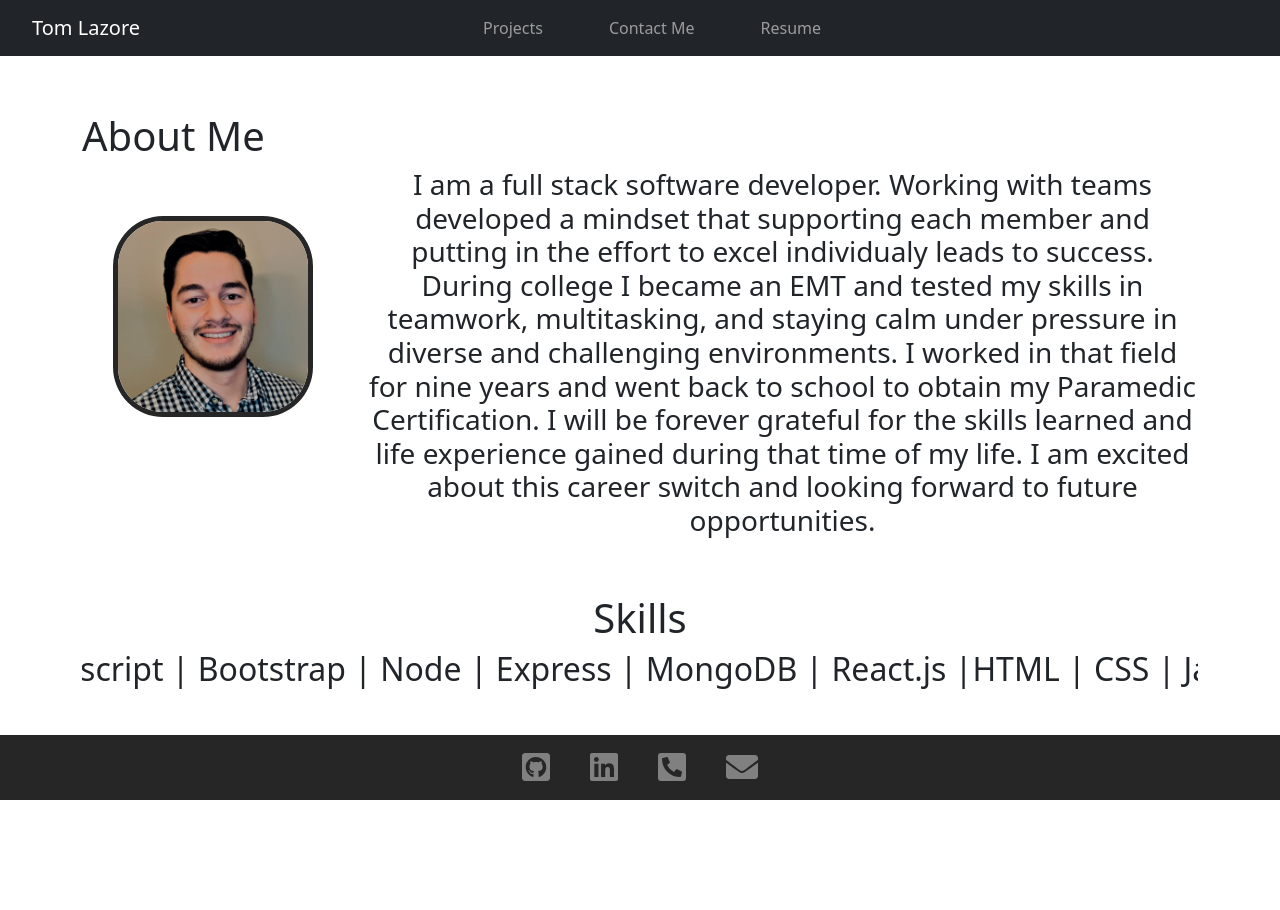
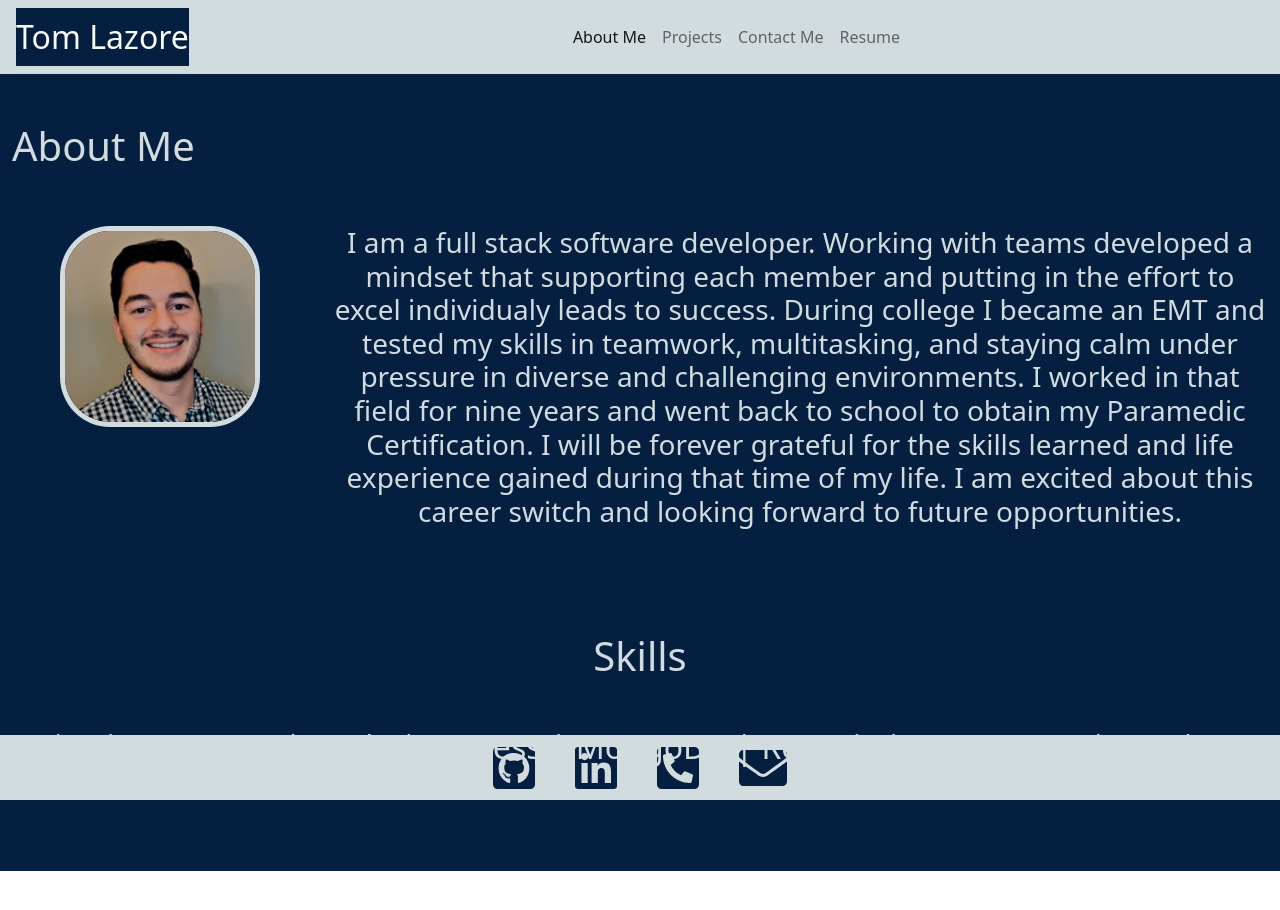
Before and after one commit to tlaze/React-Portfolio, a React (Create React App) app: page / in a window 1280 px wide. Shown: the top 910 px of the page. Before the commit the page ends 800 px from the top, so only its background shows below. Built offline with nearby package versions, Linux system fonts and the light colour scheme; the HTML template or start-up script is replaced by a standard one.

Commit message:
updated styling. Working on Navbar link positioning

```diff
--- a/src/components/AboutMe.js
+++ b/src/components/AboutMe.js
@@ -4,27 +4,21 @@ import profPic from '../assets/images/profilePic.jpg';
 
 function AboutMe() {
     const styles = {
-        bioStyle: {
-            marginTop:'7em',
-            height:'100%',
-        },
         picStyle: {
             height: '200x',
             width: '200px',
             borderRadius: '25%',
-            border: '5px solid #262626',
-            marginTop:'3em',
-            marginBottom:'1em',
-        }
+            border: '5px solid #d2dbde',
+        },
     }
     return(
-        <div className="container" style={styles.bioStyle}>
+        <div className="container-fluid my-5" style={styles.bioStyle}>
                 <h1>About Me</h1>
             <div className="row">
-                <div className="col-md-3 text-center">
+                <div className="col-md-3 text-center my-5">
                     <img src={profPic} alt="Me" style={styles.picStyle}></img>
                 </div>
-                <div className="col-md-9 text-center">
+                <div className="col-md-9 text-center my-5">
                     <h3>
                         I am a full stack software developer. Working with teams developed a mindset that supporting each member and putting in the effort to excel individualy leads to success.
                         During college I became an EMT and tested my skills in teamwork, multitasking, and staying calm under pressure in diverse and challenging environments.
@@ -34,9 +28,9 @@ function AboutMe() {
                 </div>
             </div>
             <div className="row">
-                <div className="col-md-12 text-center my-5 fixed">
+                <div className="col-md-12 text-center my-5">
                     <h1>Skills</h1>
-                    <Marquee className="mb-5">
+                    <Marquee speed={50} gradient={false} pauseOnHover={true} className="my-5">
                         <h2>HTML  |  CSS  |  Javascript  |  Bootstrap  |  Node  |  Express  |  MongoDB  |  React.js  |</h2>
                     </Marquee>
                 </div>
--- a/src/components/ContactMe.js
+++ b/src/components/ContactMe.js
@@ -3,7 +3,8 @@ import React from 'react';
 function ContactMe() {
     const styles = {
         contactStyle: {
-            marginTop:'7em',
+            marginTop:'25px',
+            height:'100%',
         }
     }
     return(
--- a/src/components/Container.js
+++ b/src/components/Container.js
@@ -6,10 +6,10 @@ import NavBar from './Navbar';
 import Footer from './Footer';
 
 function Container() {
-    const [currentPage, setCurrentPage] = useState('home');
+    const [currentPage, setCurrentPage] = useState('about');
 
     const renderPage = () => {
-      if(currentPage === 'home'){
+      if(currentPage === 'about'){
         return <AboutMe />;
       }
       if(currentPage === 'projects'){
@@ -26,6 +26,9 @@ function Container() {
       mainStyle: {
         width: '100%',
         height: '100%',
+        minHeight: '100vh',
+        background: '#051f40',
+        color: '#d2dbde'
       }
     }
 
--- a/src/components/Footer.js
+++ b/src/components/Footer.js
@@ -10,12 +10,12 @@ function Footer() {
     }
 
     const hoverOff = e => {
-        e.target.style.color = 'grey';
+        e.target.style.color = '#051f40';
     }
 
     const styles = {
         footerStyle: {
-            background: '#262626',
+            background: '#d2dbde',
             position: 'fixed',
             bottom: 0,
             height: '65px',
@@ -27,15 +27,15 @@ function Footer() {
         footerIcons: {
             marginLeft: '20px',
             marginRight: '20px',
-            color:'grey',
+            color:'#051f40',
         },
     }
     return(
         <footer style={styles.footerStyle}>
-            <a href='https://github.com/tlaze' target='blank' style={styles.footerIcons} onMouseOver={hoverOn} onMouseLeave={hoverOff}><FontAwesomeIcon icon={faGithubSquare} size="2x" /></a>
-            <a href='https://www.linkedin.com/in/tlaze' target='blank' style={styles.footerIcons} onMouseOver={hoverOn} onMouseLeave={hoverOff}><FontAwesomeIcon icon={faLinkedin} size="2x" /></a>
-            <a href='/' style={styles.footerIcons} onMouseOver={hoverOn} onMouseLeave={hoverOff}><FontAwesomeIcon icon={faPhoneSquareAlt} size="2x" /></a>
-            <a href='/' style={styles.footerIcons} onMouseOver={hoverOn} onMouseLeave={hoverOff}><FontAwesomeIcon icon={faEnvelope} size="2x" /></a>
+            <a href='https://github.com/tlaze' target='blank' style={styles.footerIcons} onMouseOver={hoverOn} onMouseLeave={hoverOff}><FontAwesomeIcon icon={faGithubSquare} size="3x" /></a>
+            <a href='https://www.linkedin.com/in/tlaze' target='blank' style={styles.footerIcons} onMouseOver={hoverOn} onMouseLeave={hoverOff}><FontAwesomeIcon icon={faLinkedin} size="3x" /></a>
+            <a href='/' style={styles.footerIcons} onMouseOver={hoverOn} onMouseLeave={hoverOff}><FontAwesomeIcon icon={faPhoneSquareAlt} size="3x" /></a>
+            <a href='/' style={styles.footerIcons} onMouseOver={hoverOn} onMouseLeave={hoverOff}><FontAwesomeIcon icon={faEnvelope} size="3x" /></a>
         </footer>
     )
 }
--- a/src/components/Navbar.js
+++ b/src/components/Navbar.js
@@ -4,19 +4,23 @@ import '../styles/NavBar.css';
 import myResume from '../assets/pdf/Portfolio_Resume.pdf';
 
 function NavBar({ currentPage, handlePageChange }) {
+    const styles = {
+        navStyle:{
+            backgroundColor: '#d2dbde',
+        }
+    }
     return(
-        <Navbar fixed="top" expand="sm" bg="dark" variant="dark">
-            <Container className="ms-1 container-fluid">
-                <Navbar.Brand className={ currentPage === 'home' ? 'nav-link active' : 'nav-link' } href="#home" onClick={() => handlePageChange('home')}>Tom Lazore</Navbar.Brand>
-                <Navbar.Toggle />
+        <Navbar className="navbar-fixed-top container-fluid" expand="md" style={styles.navStyle}>
+                <Navbar.Brand className="brand ms-1 text-light">Tom Lazore</Navbar.Brand>
+                <Navbar.Toggle className="me-1" />
                 <Navbar.Collapse className="justify-content-center">
                     <Nav>
+                        <Nav.Link id="about" className={ currentPage === 'about' ? 'nav-link active' : 'nav-link' } href="#about" onClick={() => handlePageChange('about')}>About Me</Nav.Link>
                         <Nav.Link id="project" className={currentPage === 'projects' ? 'nav=link active' : 'nav-link' } href="#projects" onClick={() => handlePageChange('projects')}>Projects</Nav.Link>
                         <Nav.Link id="contact" className={currentPage === 'contact' ? 'nav=link active' : 'nav-link' } href="#contact" onClick={() => handlePageChange('contact')}>Contact Me</Nav.Link>
                         <Nav.Link id="resume" href={myResume} download="Lazore_Thomas_Resume" rel="noreferrer">Resume</Nav.Link>
                     </Nav>
                 </Navbar.Collapse>
-            </Container>
         </Navbar>
     )
 }
--- a/src/components/Projects.js
+++ b/src/components/Projects.js
@@ -2,39 +2,35 @@ import React from 'react';
 import '../styles/Project.css';
 
 function Projects() {
-    const styles = {
-        projectStyle: {
-            marginTop:'7em',
-        }
-    }
+
     return(
-        <div className="container-fluid" style={styles.projectStyle}>
+        <div className="container-fluid my-5" >
             <div className="row">
-                <div className="col-md-12 mb-5">
+                <div className="col-md-12">
                     <h1>Projects</h1>
                 </div>
 
                 <div className="row">
-                    <a href="https://cryptic-thicket-49114.herokuapp.com/" rel="noreferrer" className="project col-md-3 offset-2 my-3" id="project1">
+                    <a href="https://cryptic-thicket-49114.herokuapp.com/" rel="noreferrer" className="project col-md-5 offset-md-1 my-3" id="project1">
                         <h4 className="projectTitle text-center" id="project1Title">Tech Blog</h4>
                     </a>
-                    <a href="https://never-alone-platform.herokuapp.com/" rel="noreferrer" className="project col-md-3 offset-2 my-3" id="project2">
+                    <a href="https://never-alone-platform.herokuapp.com/" rel="noreferrer" className="project col-md-5 offset-md-1 my-3" id="project2">
                         <h4 className="projectTitle text-center" id="project1Title">Never Alone</h4>
                     </a>
                 </div>
                 <div className="row my-3">
-                    <a href="https://tlaze.github.io/password-generator/" className="project col-md-3 offset-2 my-3" id="project3" rel="noreferrer">
+                    <a href="https://tlaze.github.io/password-generator/" className="project col-md-5 offset-md-1 my-3" id="project3" rel="noreferrer">
                         <h4 className="projectTitle text-center">Password Generator</h4>
                     </a>
-                    <a href="https://tlaze.github.io/weather-dashboard/" className="project col-md-3 offset-2 my-3" id="project4" rel="noreferrer">
+                    <a href="https://tlaze.github.io/weather-dashboard/" className="project col-md-5 offset-md-1 my-3" id="project4" rel="noreferrer">
                         <h4 className="projectTitle text-center">Weather Dashboard</h4>
                     </a>
                 </div>
                 <div className="row my-3">
-                    <a href="https://caitlinw29.github.io/pokeBattle/" className="project col-md-3 offset-2 my-3" rel="noreferrer" id="project5">
+                    <a href="https://caitlinw29.github.io/pokeBattle/" className="project col-md-5 offset-md-1 my-3" rel="noreferrer" id="project5">
                         <h4 className="projectTitle text-center">Poke Battle</h4>
                     </a>
-                    <a href="https://young-reef-24740.herokuapp.com/?id=618dc96fb6b8940016e40ab4" className="project col-md-3 offset-2 my-3" rel="noreferrer" id="project6">
+                    <a href="https://young-reef-24740.herokuapp.com/?id=618dc96fb6b8940016e40ab4" className="project col-md-5 offset-md-1 my-3" rel="noreferrer" id="project6">
                         <h4 className="projectTitle text-center">Workout Tracker</h4>
                     </a>
                 </div>
--- a/src/styles/NavBar.css
+++ b/src/styles/NavBar.css
@@ -1,4 +1,11 @@
+.brand{
+    background-color: #051f40;
+    font-size: 2em;
+}
 #contact{
-    margin-left: 50px;
-    margin-right:50px;
+
 }
+
+#resume{
+
+}
--- a/src/styles/Project.css
+++ b/src/styles/Project.css
@@ -1,15 +1,18 @@
 .projectTitle{
-    color:white;
-    margin-top: 80%;
-    background-color: #262626;
+    color:#d2dbde;
+    margin-top: 75%;
+    background-color: #051f40;
     position:relative;
+}
+
+a{
+    text-decoration: none;
 }
 
 .project{
     background-repeat: no-repeat;
     background-size: 100% 100%;
-    height: 300px;
-    border: 10px solid #262626;
+    border: 10px solid #d2dbde;
 }
 
 #project1{
```
